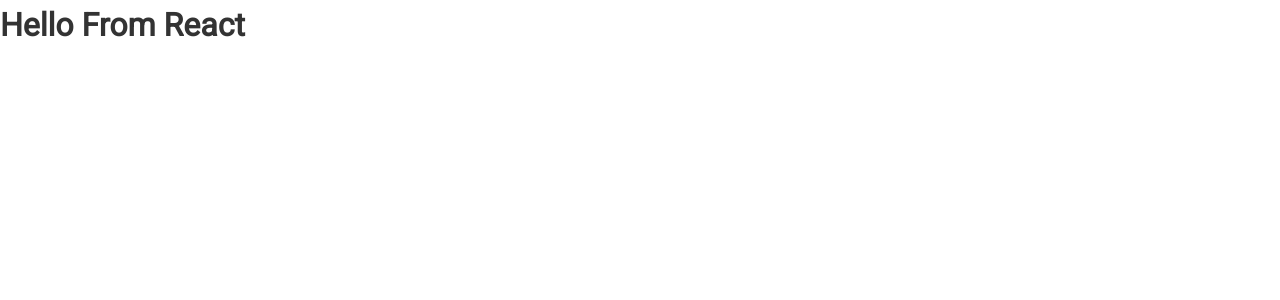
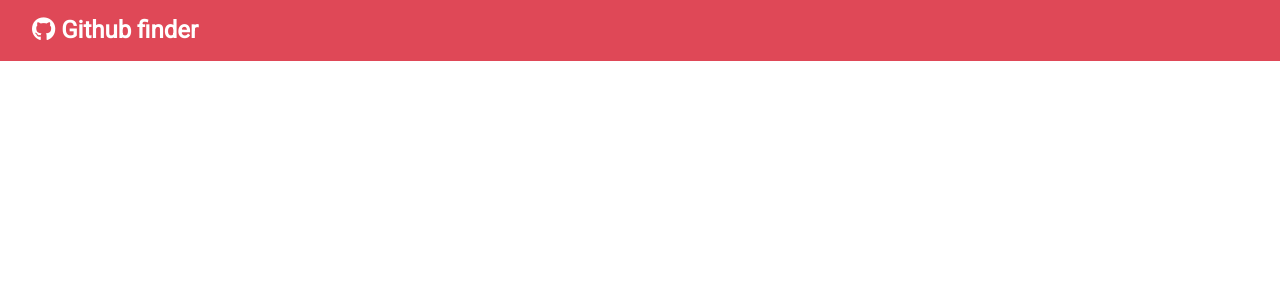
Before and after one commit to TareqJudehGithub/github-finder, a React (Create React App) app: page / in a window 1280 px wide. Shown: the top 300 px of the page. Built offline with nearby package versions, Linux system fonts and the light colour scheme.

Commit message:
Created a Navbar component, and added a Navbar tag inside it with apropriate styling.

```diff
--- a/public/index.html
+++ b/public/index.html
@@ -24,7 +24,10 @@
       work correctly both with client-side routing and a non-root public URL.
       Learn how to configure a non-root public URL by running `npm run build`.
     -->
-    <title>React App</title>
+
+    <!--Font Awesome CDN-->
+    <script src="https://kit.fontawesome.com/9ef7b7d251.js" crossorigin="anonymous"></script>
+    <title>Github finder</title>
   </head>
   <body>
     <noscript>You need to enable JavaScript to run this app.</noscript>
--- a/src/App.js
+++ b/src/App.js
@@ -1,12 +1,19 @@
 import React from 'react';
+import Navbar from "./components/layout/Navbar";
+
 import './App.css';
 
 class App extends React.Component {
+
   render() {
+
     return (
+
       <div className="App">
-      <h1>Hello From React</h1>
+        <Navbar />
       </div>
+
+
     );
   }
 
--- /dev/null
+++ b/src/components/layout/Navbar.jsx
@@ -0,0 +1,26 @@
+import React, { Component } from 'react';
+import PropTypes from 'prop-types'
+
+class Navbar extends Component {
+     static defaultProps = {
+          icon: "fab fa-github",
+          title: "Github finder"
+     }
+
+     static propTypes = {
+          title: PropTypes.string.isRequired,
+          icon: PropTypes.string.isRequired
+     };
+
+     render() {
+          return (
+               <nav className="navbar bg-primary">
+                    <h1>
+                         <i className={this.props.icon}/> {this.props.title}
+                    </h1>
+               </nav>
+          )
+     }
+}
+
+export default Navbar;
```
Also changed, not shown: src/github-finder notes.txt (added).
